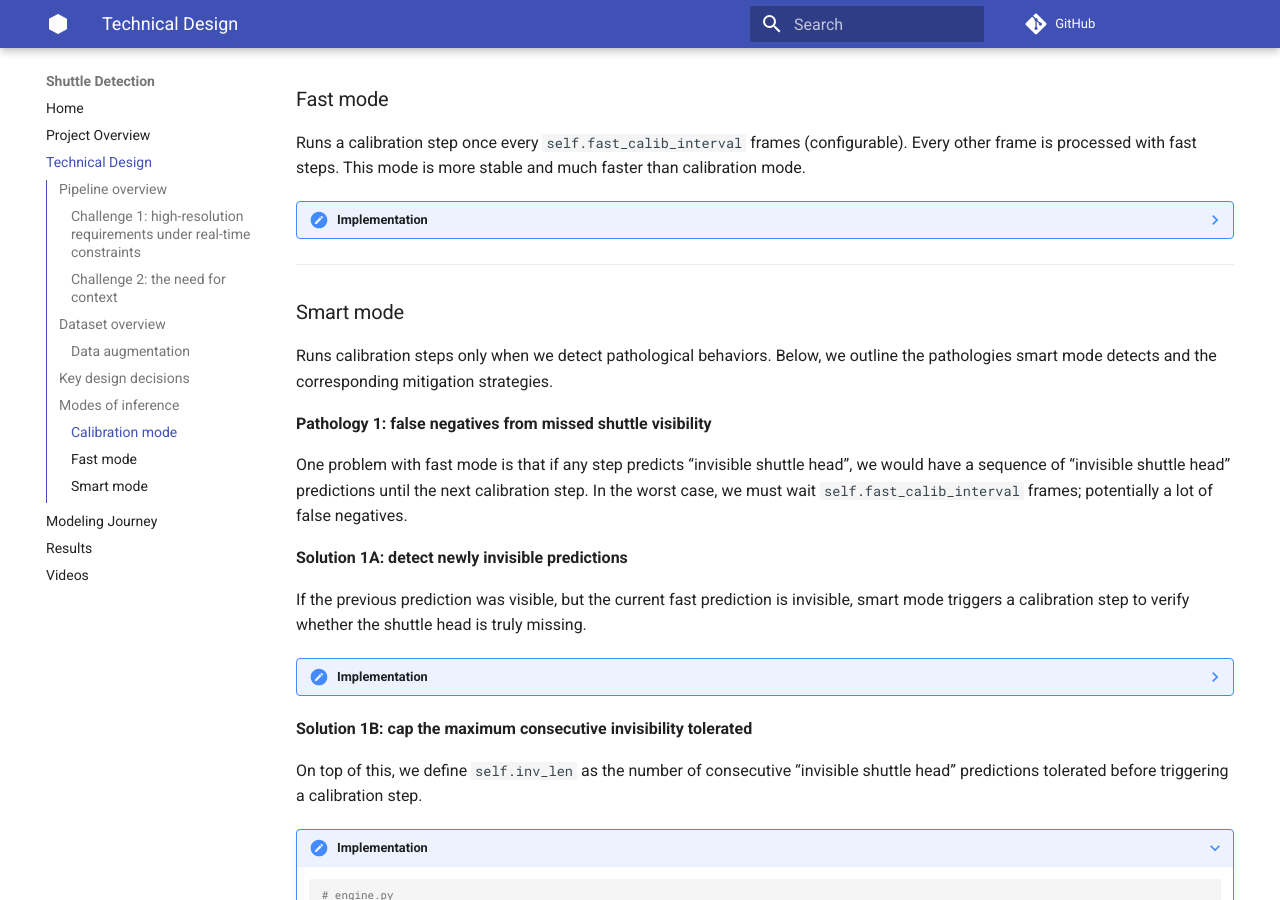
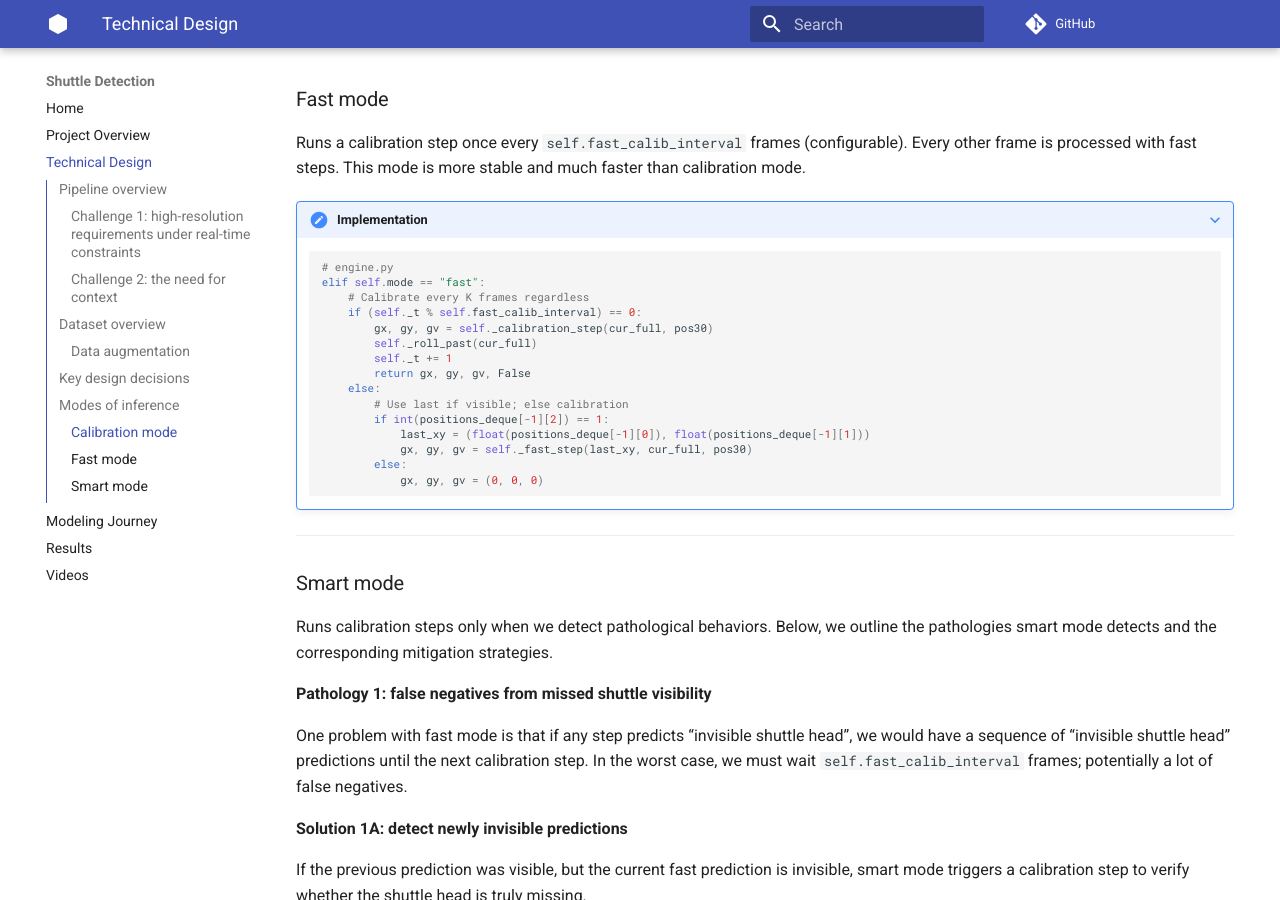
Before and after one commit to BillTheTsar/Shuttle-Detection, an MkDocs documentation site: the page built from docs/technical_design_mkdocs.md, in a window 1280 px wide and 900 px high, scrolled down 6278 px. Built offline with MkDocs 1.6.1 and Material for MkDocs 9.7.7, drawn with Linux system fonts in a browser that asks for light colours; comment, search, counter and statistics services are not loaded.

Commit message:
Epsilon of a change

````diff
--- a/docs/technical_design_mkdocs.md
+++ b/docs/technical_design_mkdocs.md
@@ -260,7 +260,7 @@ serves more as a benchmark than a practical inference method.
 Runs a calibration step once every `self.fast_calib_interval` frames (configurable). Every other frame is processed with
 fast steps. This mode is more stable and much faster than calibration mode.
 
-??? note "Implementation"
+???+ note "Implementation"
     ```python
     # engine.py
     elif self.mode == "fast":
````
